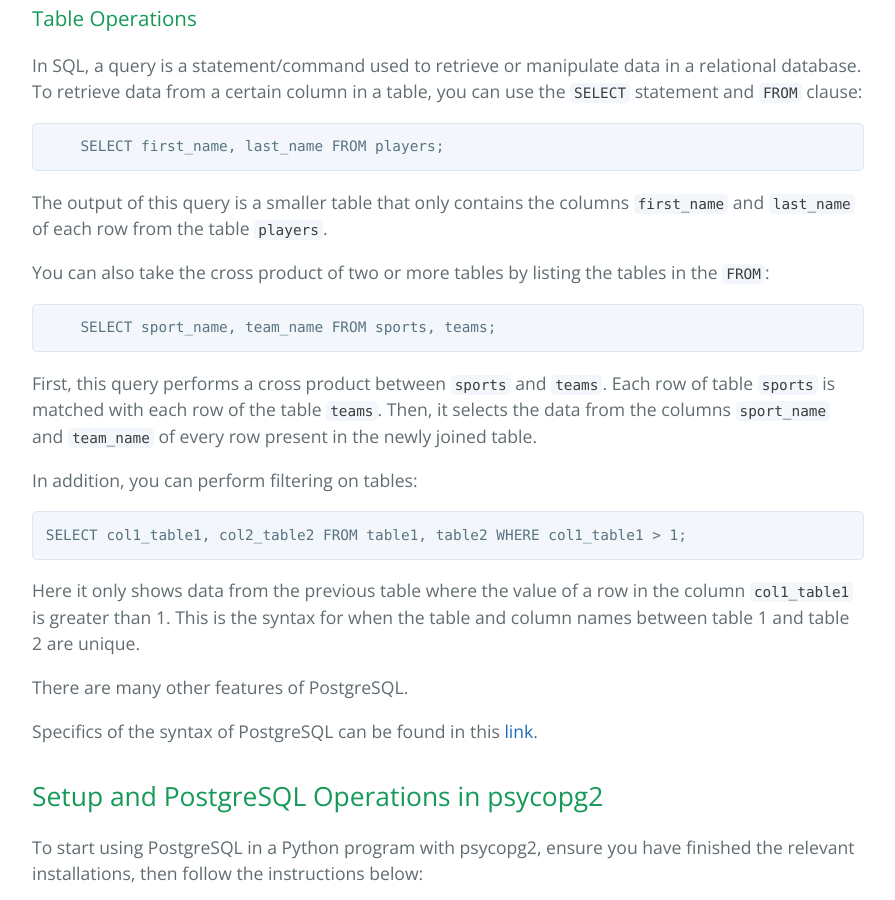
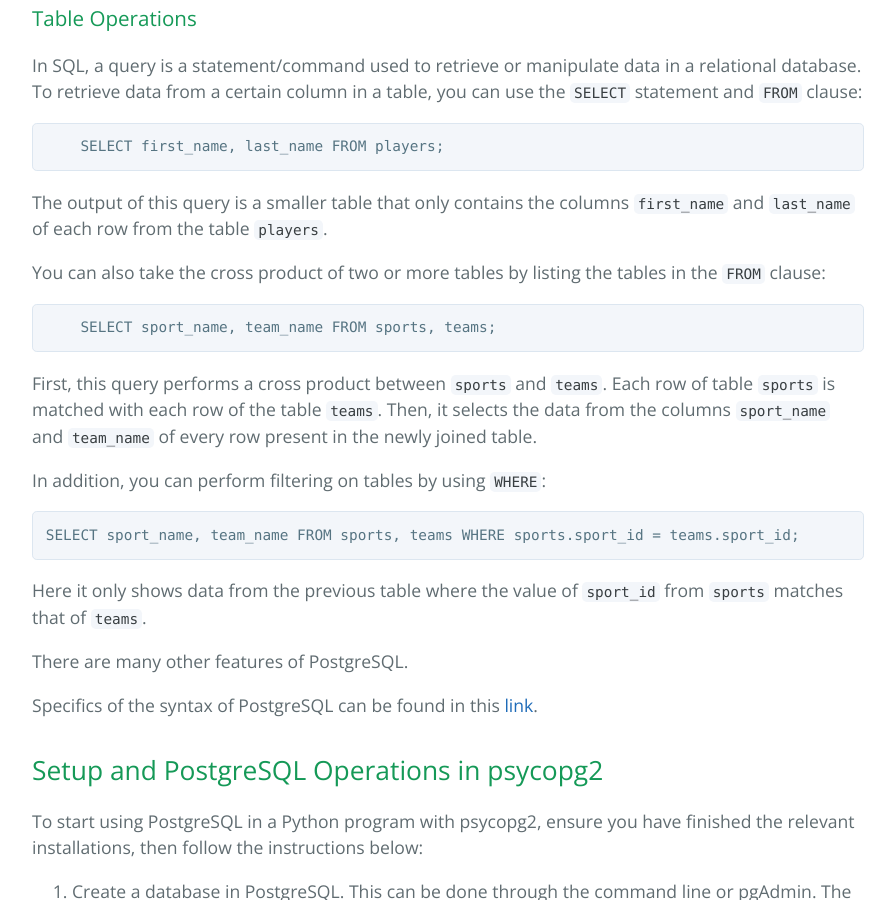
Before and after one commit to learning-software-engineering/learning-software-engineering.github.io, a Jekyll site: the page built from Topics/Tech_Stacks/PostgreSQL_psycopg2.md, in a window 1280 px wide and 900 px high, scrolled down 4761 px. Shown: the whole window, without its empty margins (192-1087 px from the left). Built offline with Jekyll 4.4.1, drawn with Linux system fonts in a browser that asks for light colours; our own code applies the rules of GitHub Pages for plain Markdown files.

Commit message:
Updated examples for table cross products

````diff
--- a/Topics/Tech_Stacks/PostgreSQL_psycopg2.md
+++ b/Topics/Tech_Stacks/PostgreSQL_psycopg2.md
@@ -123,17 +123,17 @@
 ```
 The output of this query is a smaller table that only contains the columns `first_name` and `last_name` of each row from the table `players`.
 
-You can also take the cross product of two or more tables by listing the tables in the `FROM`:
+You can also take the cross product of two or more tables by listing the tables in the `FROM` clause:
 ```
     SELECT sport_name, team_name FROM sports, teams;
 ```
 First, this query performs a cross product between `sports` and `teams`. Each row of table `sports` is matched with each row of the table `teams`. Then, it selects the data from the columns `sport_name` and `team_name` of every row present in the newly joined table.
 
-In addition, you can perform filtering on tables:
+In addition, you can perform filtering on tables by using `WHERE`:
 ```
-SELECT col1_table1, col2_table2 FROM table1, table2 WHERE col1_table1 > 1;
+SELECT sport_name, team_name FROM sports, teams WHERE sports.sport_id = teams.sport_id;
 ```
-Here it only shows data from the previous table where the value of a row in the column `col1_table1` is greater than 1. This is the syntax for when the table and column names between table 1 and table 2 are unique.
+Here it only shows data from the previous table where the value of `sport_id` from `sports` matches that of `teams`.
 
 There are many other features of PostgreSQL.
 
````
